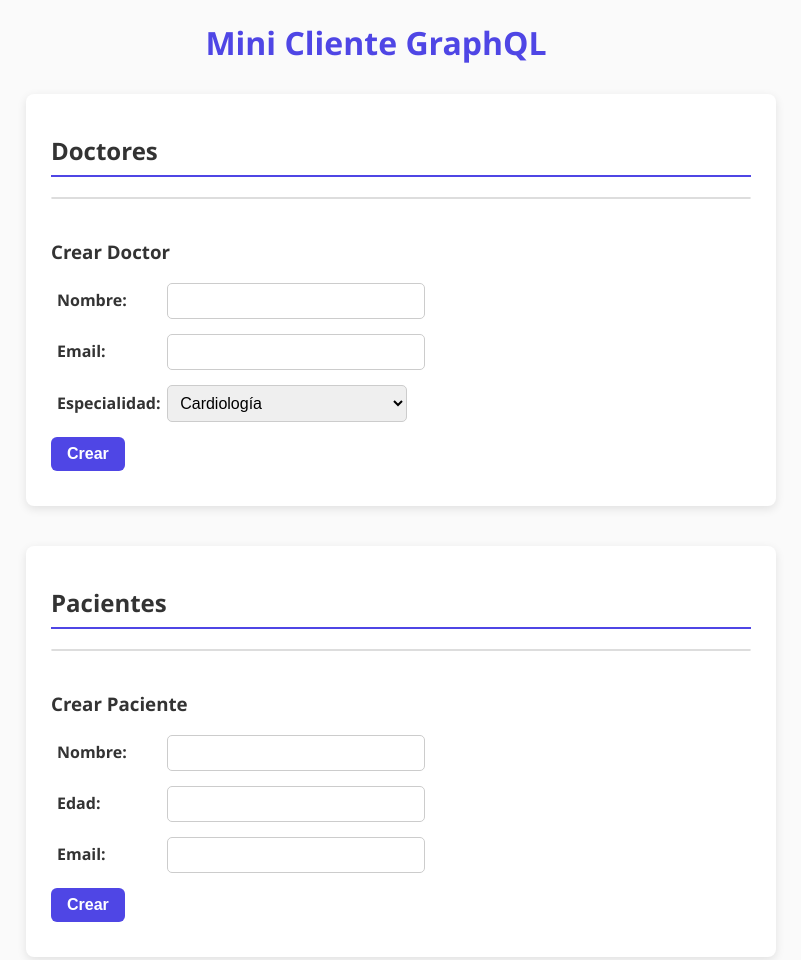
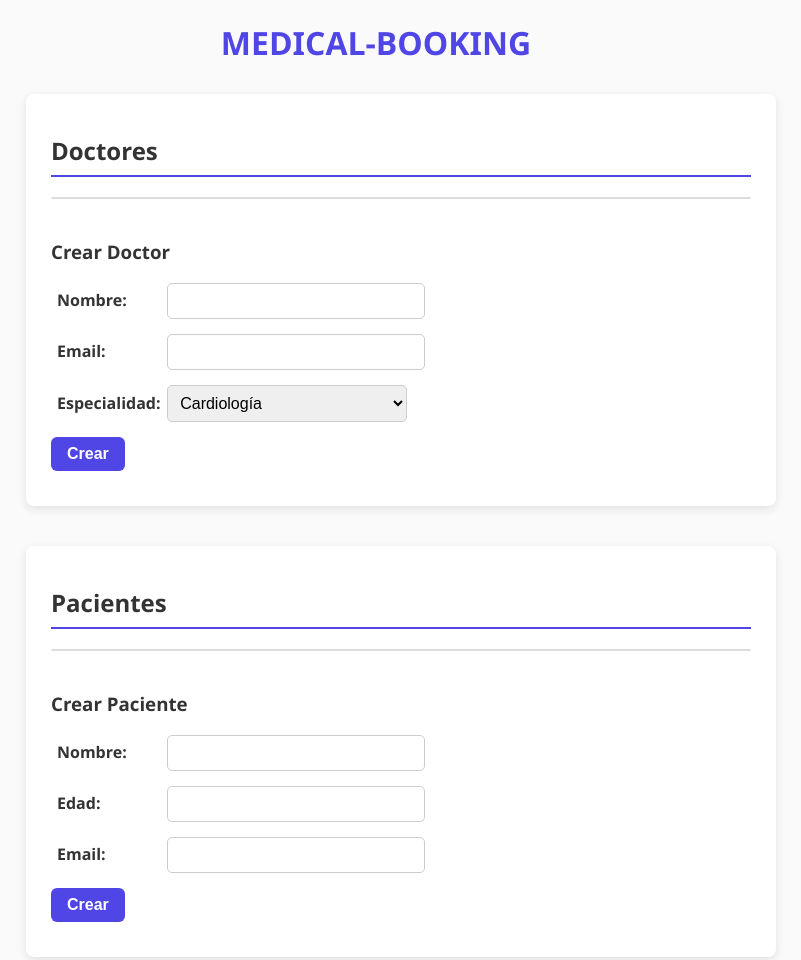
Before and after one commit to MadeleFonB/MEDICAL-BOOKING, a website: page public/index.html in a window 1280 px wide. Shown: the top 960 px of the page, without its empty margins (264-1065 px from the left). Drawn offline with Linux system fonts and the light colour scheme; no server answers.

Commit message:
Actualizar título y dependencias

```diff
--- a/public/index.html
+++ b/public/index.html
@@ -8,7 +8,7 @@
 </head>
 
 <body>
-  <h1>Mini Cliente GraphQL</h1>
+  <h1>MEDICAL-BOOKING</h1>
 
   <section>
     <h2>Doctores</h2>
```
